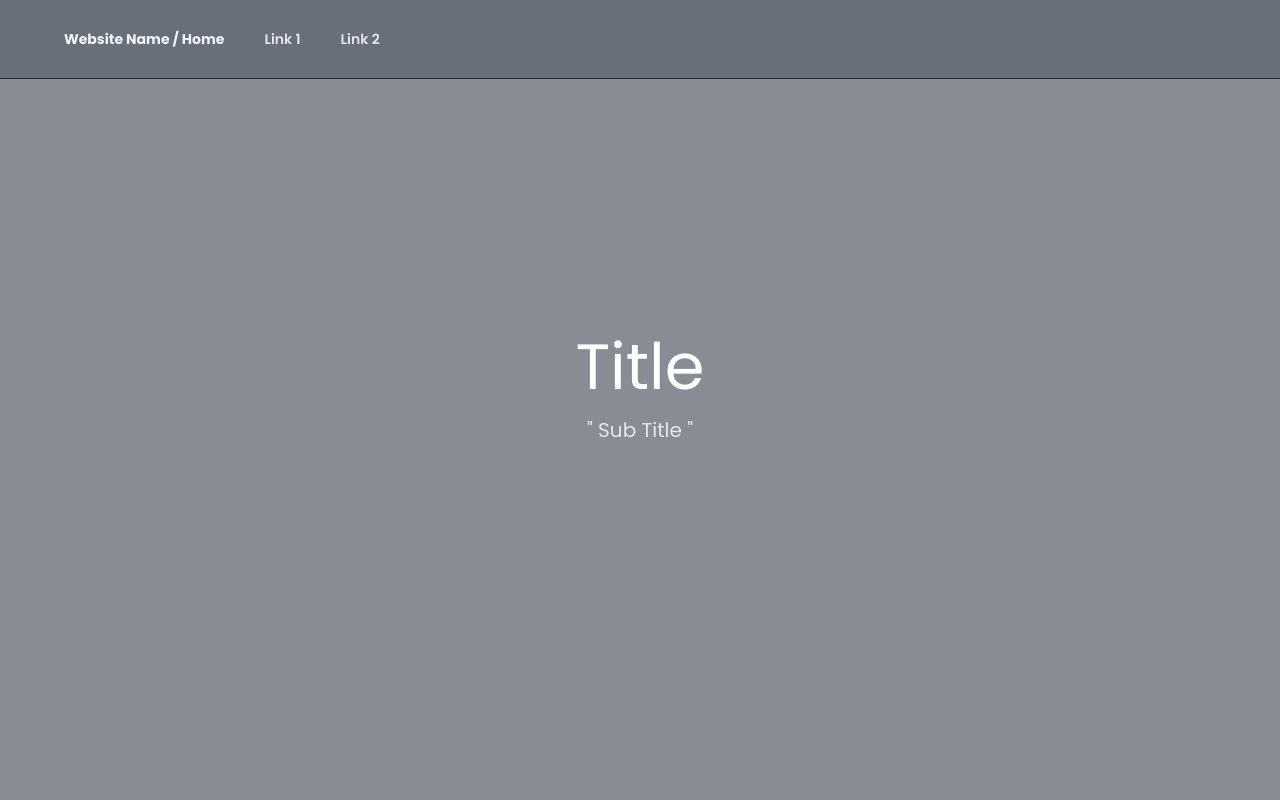
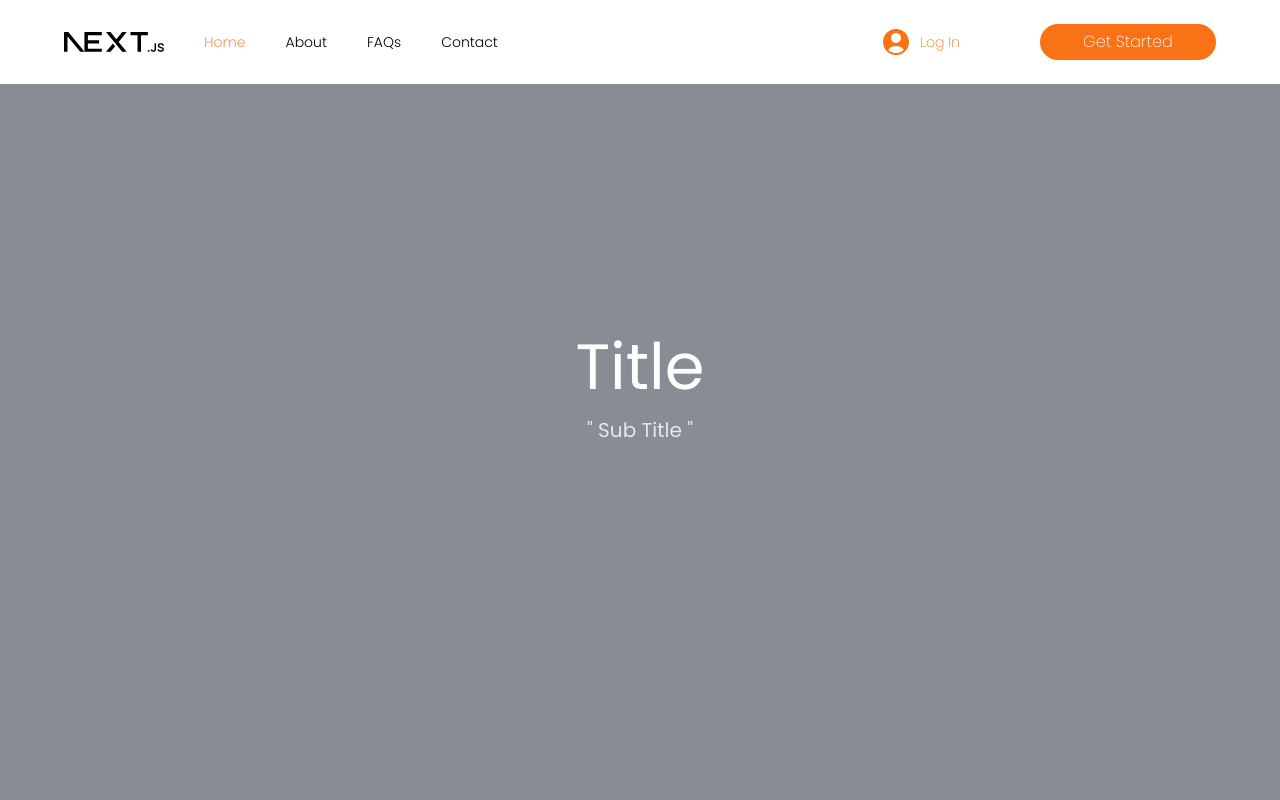
Before and after one commit to vonstolldesigns/cleaning-website-1, a Next.js app: page / in a window 1280 px wide. Shown: the top 800 px of the page. Built offline with nearby package versions, Linux system fonts and the light colour scheme.

Commit message:
Initial navbar deploy

```diff
--- a/components/Navbar.tsx
+++ b/components/Navbar.tsx
@@ -1,11 +1,13 @@
 "use client";
 import React, { useState } from "react";
+import Image from "next/image";
+import Link from "next/link";
 
 const Navbar = () => {
   const [isMenuOpen, setIsMenuOpen] = useState(false);
 
   return (
-    <nav className="absolute z-50 top-0 w-full border-b border-gray-800 bg-gray-700/40 py-2 sm:py-7 text-gray-900">
+    <nav className="absolute z-50 top-0 w-full bg-white py-2 sm:py-6 text-gray-900">
       <div className="flex-between mx-auto w-full px-6 xs:px-8 sm:px-16">
         <div
           onClick={() => setIsMenuOpen(!isMenuOpen)}
@@ -27,37 +29,94 @@ const Navbar = () => {
           </svg>
         </div>
 
-        <ul className="flex-center gap-x-3 max-md:hidden md:gap-x-10">
-          <li className="body-text !font-bold">
-            <a
-              className="text-slate-100 !font-bold "
-              rel="noopener noreferrer"
-              href="/"
-            >
-              Website Name / Home
+        <ul className="flex-center gap-x-3 max-md:hidden md:gap-x-10  ">
+          <li className="body-text ">
+            <a className="text-black " rel="noopener noreferrer" href="/">
+              <Image
+                src="/next.svg"
+                alt="about us image"
+                height={35}
+                width={100}
+                className=""
+              />
             </a>
           </li>
-          <li className="body-text !font-semibold text-gray-200 hover:underline">
+          <li className="body-text  hover:text-[#ff914d] transition-all duration-300 ease-in-out">
             <a
-              href="/#aboutus"
-              className="font-semibold"
+              href="/"
+              className="font-light text-[#ff914d]"
               rel="noopener noreferrer"
             >
-              Link 1
+              Home
             </a>
           </li>
-          <li className="body-text !font-semibold text-gray-200">
+          <li className="body-text text-black">
             {/* <Link href="" target="_blank"> */}
             <a
-              href="/was-ist-aikido"
-              className="font-semibold hover:underline"
+              href="/about"
+              className="font-light hover:text-[#ff914d] transition-all duration-300 ease-in-out"
               rel="noopener noreferrer"
             >
-              Link 2
+              About
             </a>
 
             {/* </Link> */}
           </li>
+          <li className="body-text text-black">
+            {/* <Link href="" target="_blank"> */}
+            <a
+              href="/faqs"
+              className="font-light hover:text-[#ff914d] transition-all duration-300 ease-in-out"
+              rel="noopener noreferrer"
+            >
+              FAQs
+            </a>
+
+            {/* </Link> */}
+          </li>
+          <li className="body-text text-black">
+            {/* <Link href="" target="_blank"> */}
+            <a
+              href="/contact"
+              className="font-light hover:text-[#ff914d] transition-all duration-300 ease-in-out"
+              rel="noopener noreferrer"
+            >
+              Contact
+            </a>
+
+            {/* </Link> */}
+          </li>
+        </ul>
+        <div className="max-md:hidden md:gap-x-10" />
+        <ul className="flex-center gap-x-3 max-md:hidden md:gap-x-20">
+          <li>
+            <Link href="/" className=" flex-center gap-2 group">
+              <svg
+                xmlns="http://www.w3.org/2000/svg"
+                viewBox="0 0 24 24"
+                fill="#f97316"
+                className="w-8 h-8"
+              >
+                <path
+                  fill-rule="evenodd"
+                  d="M18.685 19.097A9.723 9.723 0 0021.75 12c0-5.385-4.365-9.75-9.75-9.75S2.25 6.615 2.25 12a9.723 9.723 0 003.065 7.097A9.716 9.716 0 0012 21.75a9.716 9.716 0 006.685-2.653zm-12.54-1.285A7.486 7.486 0 0112 15a7.486 7.486 0 015.855 2.812A8.224 8.224 0 0112 20.25a8.224 8.224 0 01-5.855-2.438zM15.75 9a3.75 3.75 0 11-7.5 0 3.75 3.75 0 017.5 0z"
+                  clip-rule="evenodd"
+                />
+              </svg>
+              <p className=" font-extralight text-[#f97316] group-hover:text-[#f97316]/40 transition-all ease-in-out duration-300 text-sm">
+                Log In
+              </p>
+            </Link>
+          </li>
+          <Link href="/forms" className="mx-auto">
+            <button
+              className=" transition-all ease-in-out duration-500
+            font-extralight w-44 bg-[#f97316] text-white hover:text-[#f97316]
+            rounded-full p-1 border-2 border-[#f97316] hover:bg-white active:bg-slate-100"
+            >
+              Get Started
+            </button>
+          </Link>
         </ul>
 
         {isMenuOpen && (
@@ -71,25 +130,25 @@ const Navbar = () => {
             {/* Modal content */}
             <div className="bg-gray-700 border-2 border-gray-700 w-3/4 h-screen overflow-y-auto z-10">
               <ul className="flex flex-col py-4 space-y-4">
-                <li className="body-text !font-bold">
+                <li className="body-text ">
                   <a
-                    className="text-slate-100 !font-bold block py-2 px-5 hover:bg-gray-600"
+                    className="text-slate-100  block py-2 px-5 hover:bg-gray-600"
                     href="/"
                   >
                     Home
                   </a>
                 </li>
-                <li className="body-text !font-semibold text-gray-200 hover:underline">
+                <li className="body-text text-black hover:text-[#ff914d] transition-all duration-300 ease-in-out">
                   <a
-                    className="font-semibold block py-2 px-5 hover:bg-gray-600"
+                    className=" block py-2 px-5 hover:bg-gray-600"
                     href="/#aboutus"
                   >
                     Über Uns
                   </a>
                 </li>
-                <li className="body-text !font-semibold text-gray-200">
+                <li className="body-text text-black">
                   <a
-                    className="font-semibold block py-2 px-5 hover:bg-gray-600"
+                    className=" block py-2 px-5 hover:bg-gray-600"
                     href="/was-ist-aikido"
                   >
                     Was Ist Aikido
```
